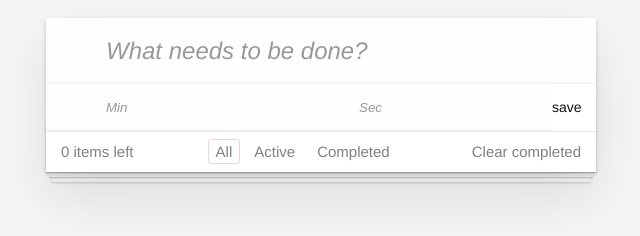
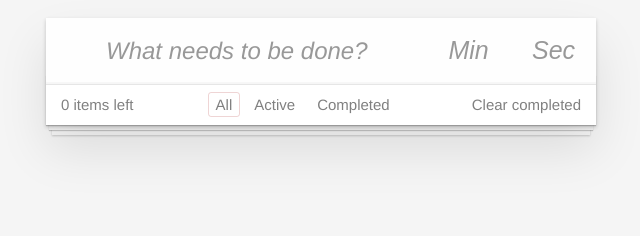
Before and after one commit to fetcherAPI/reactToDoList, a React app: page / in a window 1280 px wide. Shown: the part 112-348 px from the top of the page, without its empty margins (319-959 px from the left). Built offline with nearby package versions, Linux system fonts and the light colour scheme.

Commit message:
обратный отсчет работает

```diff
--- a/src/components/NewTaskForm/NewTaskForm.jsx
+++ b/src/components/NewTaskForm/NewTaskForm.jsx
@@ -35,12 +35,14 @@ export class NewTaskForm extends Component {
     this.props.onAdd(taskName, totalTime);
     this.setState({
       taskName: "",
+      taskMin: "",
+      taskSec: "",
     });
   }
 
   render() {
     return (
-      <form className='new-task-form'>
+      <form className='new-task-form' onSubmit={this.handleSubmit}>
         <input
           className='new-todo'
           placeholder='What needs to be done?'
@@ -57,6 +59,7 @@ export class NewTaskForm extends Component {
           onChange={(e) => {
             this.handleChange("taskMin", +e.target.value);
           }}
+          value={this.state.taskMin}
         />
         <input
           className='new-todo-form__timer'
@@ -65,14 +68,13 @@ export class NewTaskForm extends Component {
           onChange={(e) => {
             this.handleChange("taskSec", +e.target.value);
           }}
+          value={this.state.taskSec}
         />
         <button
           className='new-todo-form__button'
           type='submit'
           onClick={this.handleSubmit}
-        >
-          save
-        </button>
+        ></button>
       </form>
     );
   }
--- a/src/components/NewTaskForm/newTaskForm.css
+++ b/src/components/NewTaskForm/newTaskForm.css
@@ -70,10 +70,22 @@
   -webkit-font-smoothing: antialiased;
   -moz-osx-font-smoothing: grayscale;
 }
+.new-task-form {
+  display: flex;
+  justify-content: space-around;
+  align-items: stretch;
+}
 
-.new-todo,
+.new-todo {
+  flex-grow: 1;
+  border: 3px solid rgba(0, 0, 0, 0.2);
+}
+
 .new-todo-form__timer {
-  padding: 16px 16px 16px 60px;
+  width: 15%;
+  padding: 16px 16px 16px 16px;
+  font-size: 25px;
+  text-align: center;
   border: none;
   background: rgba(0, 0, 0, 0.003);
   box-shadow: inset 0 -2px 1px rgba(0, 0, 0, 0.03);
--- a/src/components/Task/Task.js
+++ b/src/components/Task/Task.js
@@ -71,7 +71,11 @@ export class Task extends Component {
           <input className='toggle' type='checkbox' onClick={onDone} />
           <label>
             <span className='description'>{taskName}</span>
-            <TimerOwn dateCreated={dateCreated} totalTime={totalTime} />
+            <TimerOwn
+              dateCreated={dateCreated}
+              totalTime={totalTime}
+              isCompleted={isCompleted}
+            />
             <Timer dateCreated={dateCreated} />
           </label>
           <button className='icon icon-edit' onClick={this.editToggle}></button>
--- a/src/components/Timer/Timer.js
+++ b/src/components/Timer/Timer.js
@@ -14,7 +14,7 @@ export class TimerOwn extends Component {
 
   componentDidMount() {
     this.interval = setInterval(() => {
-      if (this.state.isRunning) {
+      if (this.state.isRunning && this.state.time > 0) {
         this.setState({
           time: this.state.time - 1,
         });
@@ -39,12 +39,14 @@ export class TimerOwn extends Component {
   }
 
   render() {
-    const { totalTime } = this.props;
+    const { time } = this.state;
+    const minutes = Math.floor(time / 60);
+    const seconds = time % 60;
     return (
       <div className='description--timer'>
         <button onClick={this.onClickPlay} className='icon-play'></button>
         <button onClick={this.onClickPause} className='icon-pause'></button>
-        <p>{this.state.time}</p>
+        <p>{`${minutes}:${seconds}`}</p>
       </div>
     );
   }
```
